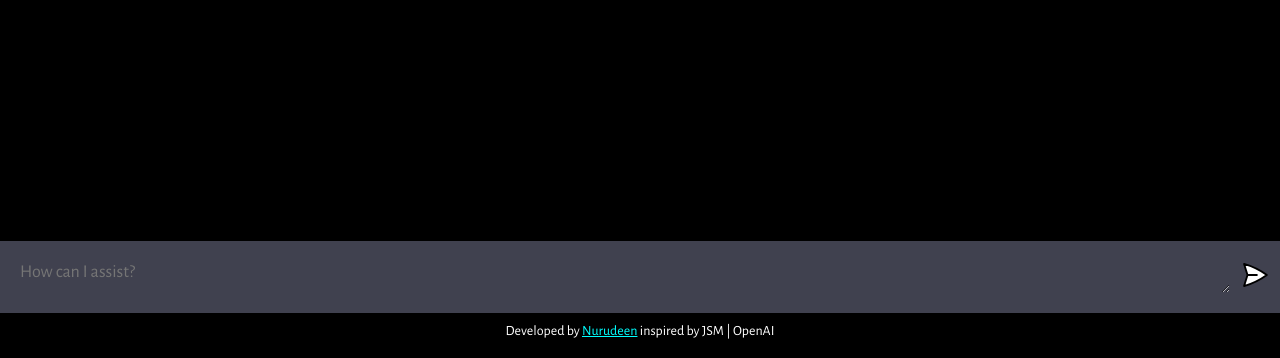
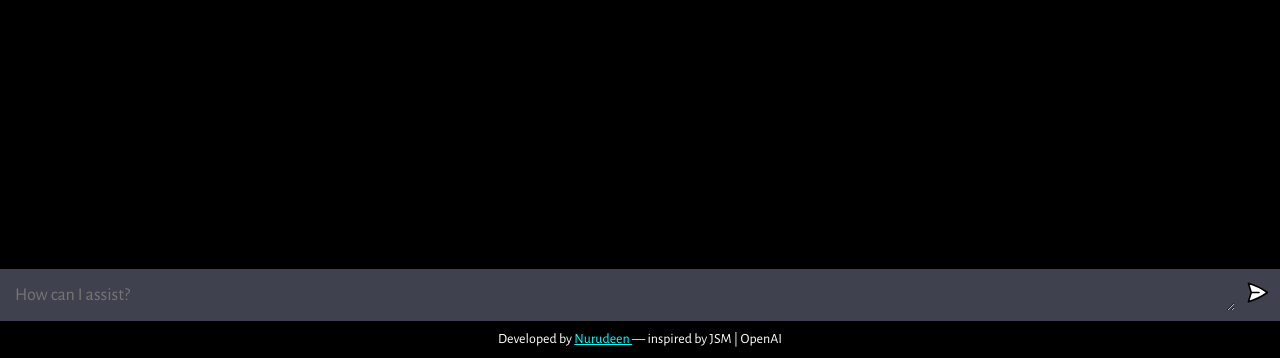
Before and after one commit to Nurudeen-EasilyCoded/Code-AI-Assist, a website built with Vite: page client/index.html in a window 1280 px wide. Shown: the part 442-800 px from the top of the page. Built offline with nearby package versions, Linux system fonts and the light colour scheme.

Commit message:
Update CSS

```diff
--- a/client/index.html
+++ b/client/index.html
@@ -23,9 +23,9 @@
       <p style="color: #fff; margin: 10px; font-size: 14px">
         Developed by
         <a href="http://everythingcoded.com" target="_blank" style="color: cyan"
-          >Nurudeen</a
-        >
-        inspired by JSM | OpenAI
+          >Nurudeen
+        </a>
+        &mdash; inspired by JSM | OpenAI
       </p>
     </div>
     <script type="module" src="/script.js"></script>
--- a/client/script.js
+++ b/client/script.js
@@ -104,7 +104,7 @@ const handleSubmit = async (event) => {
     const err = await response.text();
 
     messageDiv.innerHTML = "Oops! Something went wrong 🤦🏻‍♂️"
-    alert(err);
+    alert('Too many requests: Server is busy at the moment, Please try again later', err);
   }
 };
 
--- a/client/style.css
+++ b/client/style.css
@@ -12,8 +12,8 @@ body {
 }
 
 #app {
-  width: 100vw;
-  height: 99vh;
+  width: 100dvw;
+  height: 100dvh;
   background: #000;
 
   display: flex;
@@ -49,7 +49,6 @@ body {
   font-size: 40px;
   z-index: 1;
 }
-
 
 /* hides scrollbar */
 #chat_container::-webkit-scrollbar {
@@ -140,12 +139,11 @@ textarea {
   width: 100%;
   color: #fff;
   font-size: 18px;
-  padding: 10px;
+  padding: 5px;
   background: transparent;
   border-radius: 5px;
   border: none;
   outline: none;
-  margin-bottom: 10px;
 }
 
 button {
@@ -156,6 +154,6 @@ button {
 }
 
 form img {
-  width: 30px;
-  height: 30px;
+  width: 25px;
+  height: 25px;
 }
--- a/server/server.js
+++ b/server/server.js
@@ -28,7 +28,7 @@ app.post('/', async (req, res) => {
       model: "text-davinci-003",
       prompt: `${prompt}`,
       temperature: 0,
-      max_tokens: 3000,
+      max_tokens: 2000,
       top_p: 1,
       frequency_penalty: 0.5,
       presence_penalty: 0,
@@ -42,4 +42,4 @@ app.post('/', async (req, res) => {
   }
 })
 
-app.listen(5000, () => console.log('Server is running on port http://localhost:5000'))
+app.listen(5000, () => console.log('Server is running on port http://127.0.0.1:5000'))
```
